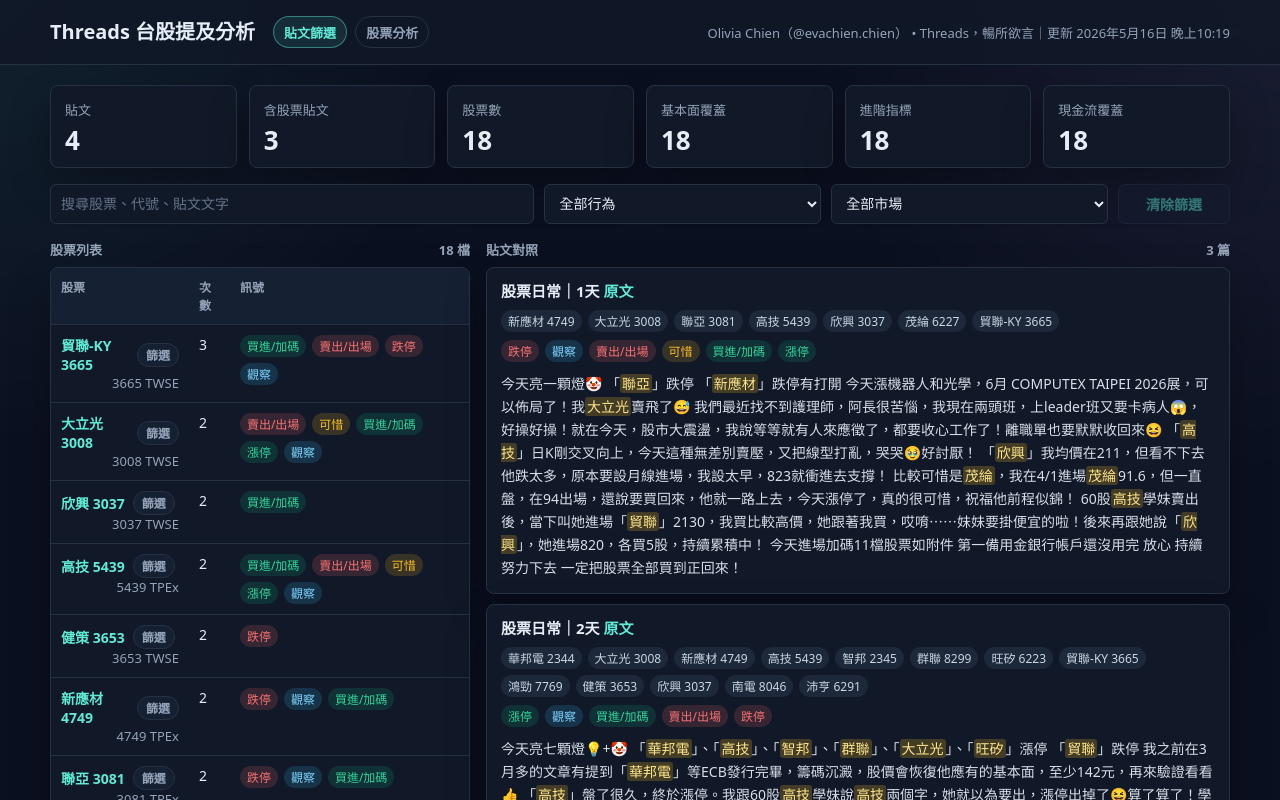
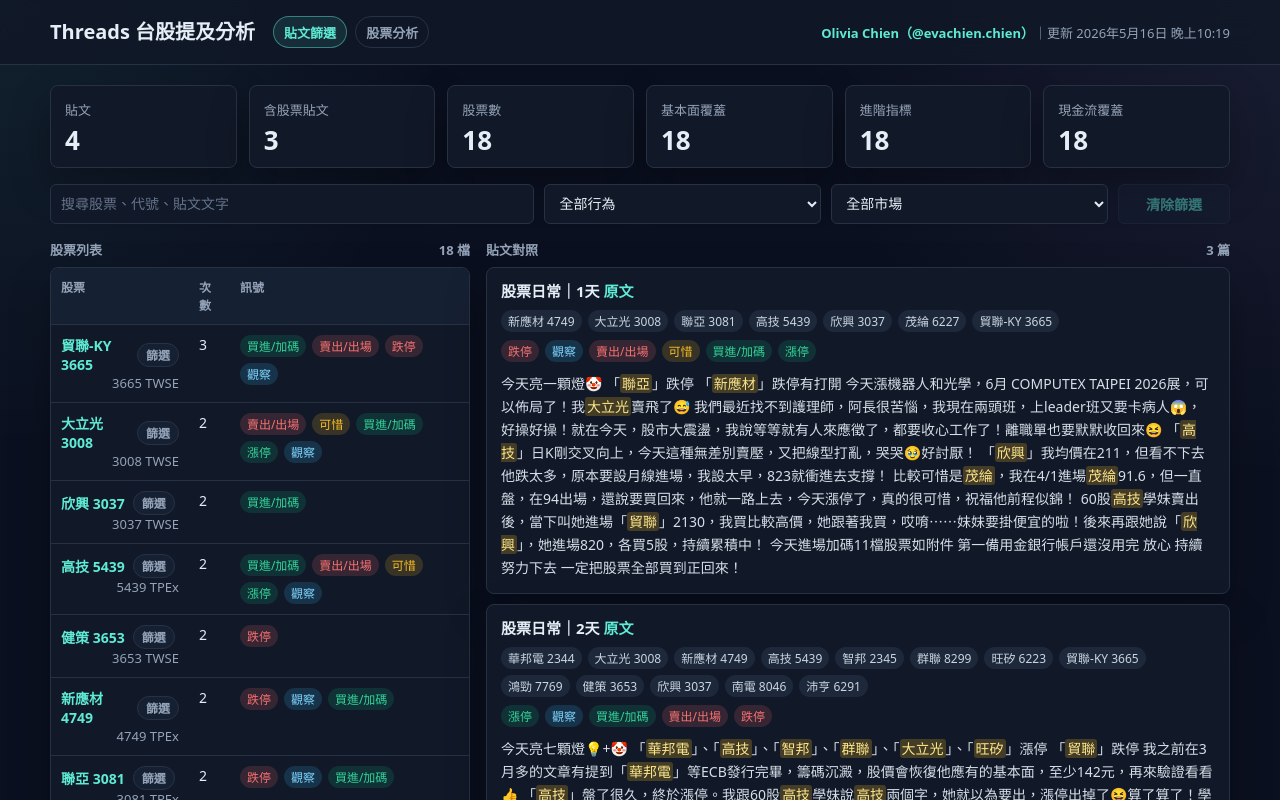
Before and after one commit to Hsiao0809/threads-stock-watch, a website: page public/index.html in a window 1280 px wide. Shown: the top 800 px of the page. Drawn offline with Linux system fonts and the light colour scheme; files whose address does not match are found by name.

Commit message:
Link account label in header

```diff
--- a/public/index.html
+++ b/public/index.html
@@ -92,6 +92,10 @@
       color: var(--muted);
       font-size: 13px;
       text-align: right;
+    }
+    .meta a {
+      color: var(--accent);
+      font-weight: 700;
     }
     main {
       padding: 20px 0 40px;
@@ -770,7 +774,20 @@
 
     function renderMeta() {
       const source = state.data.source || {};
-      document.getElementById('meta').textContent = `${source.title || source.target || ''}｜更新 ${formatDate(state.data.generatedAt)}`;
+      document.getElementById('meta').innerHTML = `${renderAccountLink(source)}｜更新 ${escapeHtml(formatDate(state.data.generatedAt))}`;
+    }
+
+    function renderAccountLink(source) {
+      const url = source.finalUrl || source.target || '';
+      const label = accountLabel(source);
+      if (!url) return escapeHtml(label);
+      return `<a href="${escapeAttr(url)}" target="_blank" rel="noreferrer">${escapeHtml(label)}</a>`;
+    }
+
+    function accountLabel(source) {
+      if (source.title) return source.title.replace(/\s*•\s*Threads.*$/i, '').trim();
+      if (source.target) return source.target.replace(/^https?:\/\/(?:www\.)?threads\.com\//i, '');
+      return 'Threads 帳號';
     }
 
     function renderSummary() {
```
